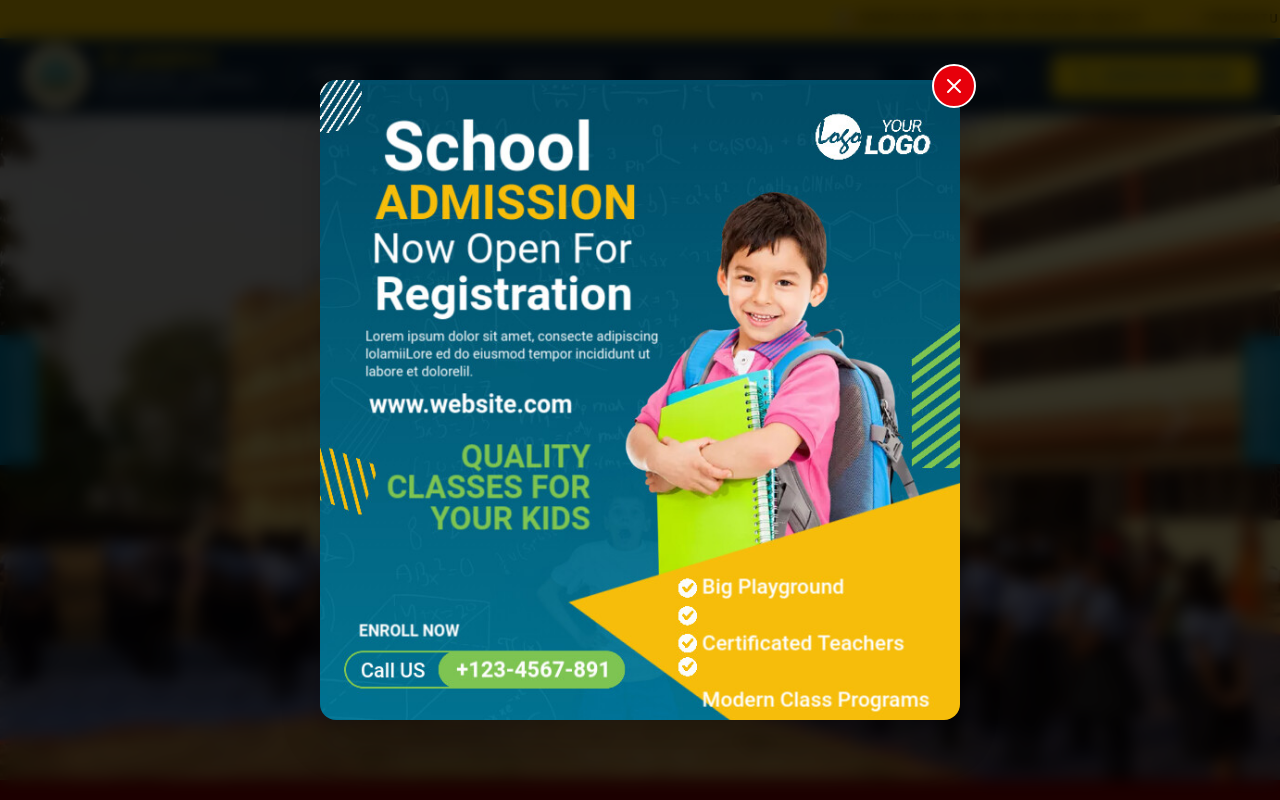
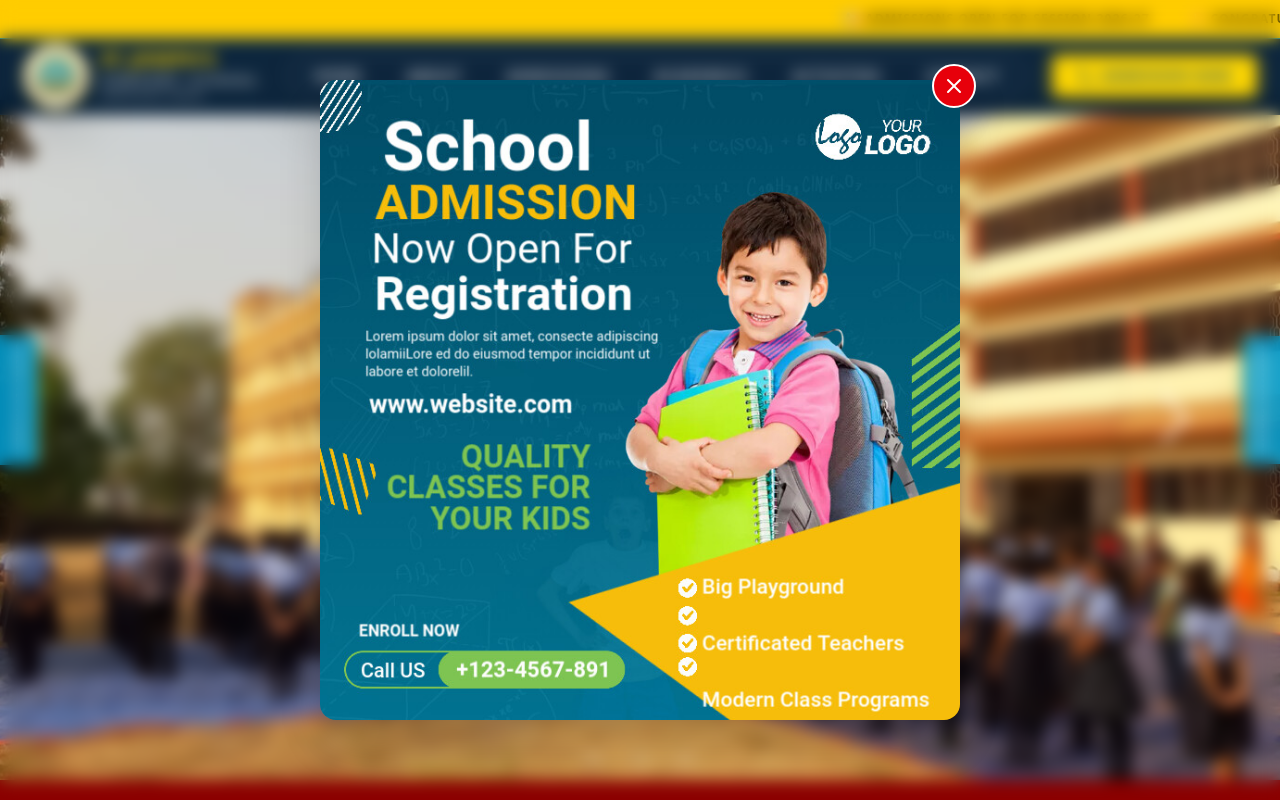
Before and after one commit to Arunverma759954/school-web, a Next.js app: page / in a window 1280 px wide. Shown: the top 800 px of the page. Built offline with nearby package versions, Linux system fonts and the light colour scheme.

Commit message:
UI improvements: reduced banner text size, fixed popup backdrop, improved preloader

```diff
--- a/src/app/globals.css
+++ b/src/app/globals.css
@@ -19,8 +19,12 @@
 }
 
 @layer base {
+  html {
+    @apply bg-transparent;
+  }
+
   body {
-    @apply bg-background text-foreground font-sans overflow-x-hidden;
+    @apply text-foreground font-sans overflow-x-hidden;
   }
 
   h1,
--- a/src/app/page.tsx
+++ b/src/app/page.tsx
@@ -12,6 +12,7 @@ import PopupModal from "@/components/PopupModal";
 
 export default function Home() {
   return (
+    <>
       <main className="relative min-h-screen overflow-x-hidden">
         <Header />
 
@@ -26,8 +27,11 @@ export default function Home() {
           <StudentLife />
           <RecentActivities />
           <Footer />
-        <PopupModal />
         </div>
       </main>
+
+      {/* Popup Modal - Outside main container */}
+      <PopupModal />
+    </>
   );
 }
--- a/src/components/AboutSchoolBanner.tsx
+++ b/src/components/AboutSchoolBanner.tsx
@@ -16,8 +16,8 @@ export default function AboutSchoolBanner() {
 
                     {/* Left Side: Title with Red Underline */}
                     <div className="flex flex-col justify-center">
-                        <h2 className="text-white text-3xl md:text-4xl lg:text-5xl font-black font-sans uppercase tracking-tight leading-none">
-                            About St. Joseph's <br className="hidden md:block" /> Convent School, <br className="hidden md:block" /> Jharsuguda
+                        <h2 className="text-white text-lg md:text-xl lg:text-2xl font-black font-sans uppercase tracking-tight leading-tight">
+                            About St. Joseph's <br className="hidden md:block" /> Convent School, <br className="hidden md:block" /> Jharsuguda, Odisha
                         </h2>
                         <div className="w-24 md:w-32 h-1.5 bg-[#B22222] mt-8 shadow-lg"></div>
                     </div>
--- a/src/components/PopupModal.tsx
+++ b/src/components/PopupModal.tsx
@@ -8,33 +8,49 @@ export default function PopupModal() {
     const [isOpen, setIsOpen] = useState(false);
 
     useEffect(() => {
-        // Check if popup has been shown in this session (optional, removing for now to show every time on reload as implied by user request)
-        // const hasSeenPopup = sessionStorage.getItem("hasSeenPopup");
-
-        // Show popup after a small delay
+        // Show popup after a delay - giving users time to see the website first
         const timer = setTimeout(() => {
             setIsOpen(true);
-        }, 1000);
+        }, 3500);
 
         return () => clearTimeout(timer);
     }, []);
 
+    useEffect(() => {
+        if (isOpen) {
+            // Disable body scroll when popup is open
+            document.body.style.overflow = "hidden";
+
+            // Auto-close after 10 seconds
+            const autoCloseTimer = setTimeout(() => {
+                setIsOpen(false);
+            }, 10000);
+
+            return () => {
+                document.body.style.overflow = "unset";
+                clearTimeout(autoCloseTimer);
+            };
+        } else {
+            document.body.style.overflow = "unset";
+        }
+    }, [isOpen]);
+
     const handleClose = () => {
         setIsOpen(false);
-        // sessionStorage.setItem("hasSeenPopup", "true");
     };
 
     return (
         <AnimatePresence>
             {isOpen && (
                 <div className="fixed inset-0 z-[99999] flex items-center justify-center p-4">
-                    {/* Backdrop */}
+                    {/* Backdrop - with blur effect */}
                     <motion.div
                         initial={{ opacity: 0 }}
                         animate={{ opacity: 1 }}
                         exit={{ opacity: 0 }}
                         onClick={handleClose}
-                        className="absolute inset-0 bg-black/80 backdrop-blur-sm"
+                        className="absolute inset-0 backdrop-blur-sm"
+                        style={{ backgroundColor: "transparent" }}
                     />
 
                     {/* Modal Content - Fit content exactly, no bg to avoid borders */}
--- a/src/components/Preloader.tsx
+++ b/src/components/Preloader.tsx
@@ -23,7 +23,7 @@ export default function Preloader() {
                         opacity: 0,
                         transition: { duration: 0.8, ease: "easeInOut" }
                     }}
-                    className="fixed inset-0 z-[100] bg-white flex flex-col items-center justify-center p-4"
+                    className="fixed inset-0 z-[100] bg-gradient-to-br from-blue-50/95 to-white/95 backdrop-blur-md flex flex-col items-center justify-center p-4"
                 >
                     {/* Background Decorative Rings */}
                     <motion.div
```
Lines whose indentation alone changed are shown as unchanged.
